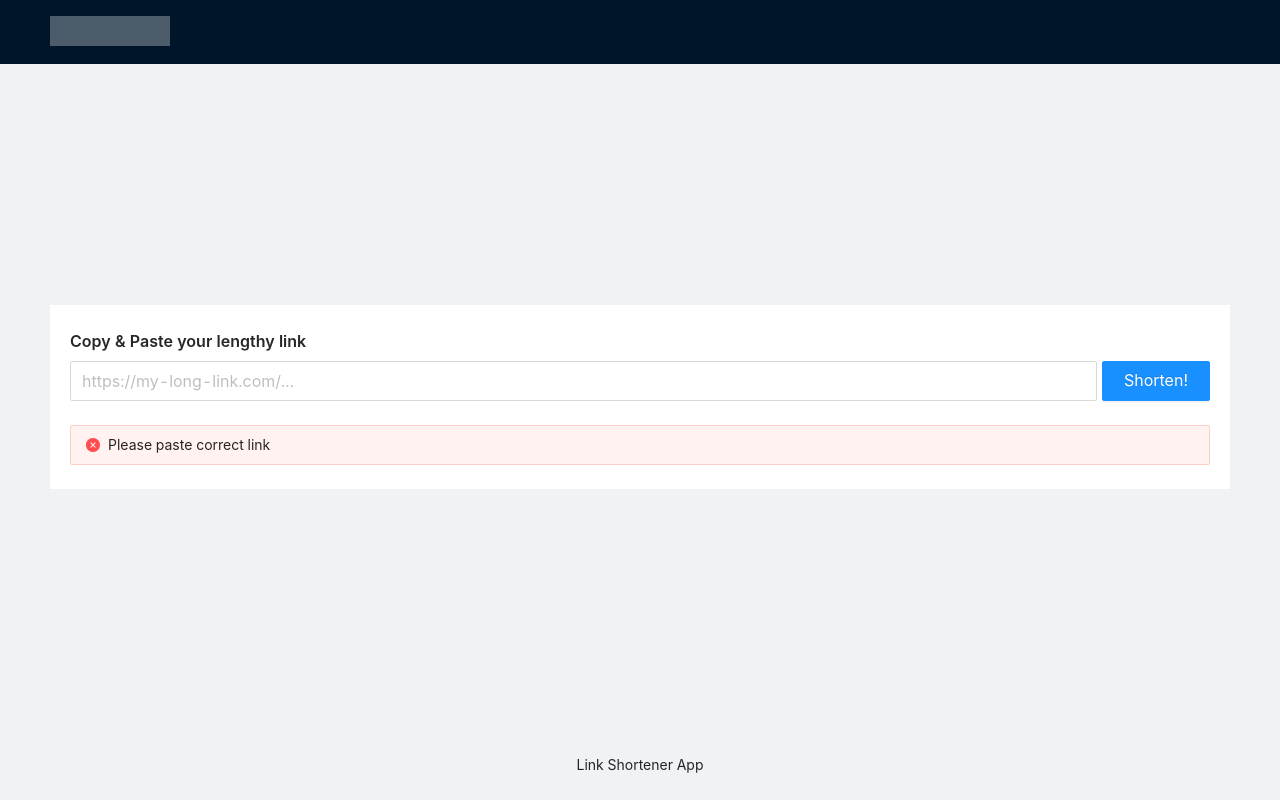
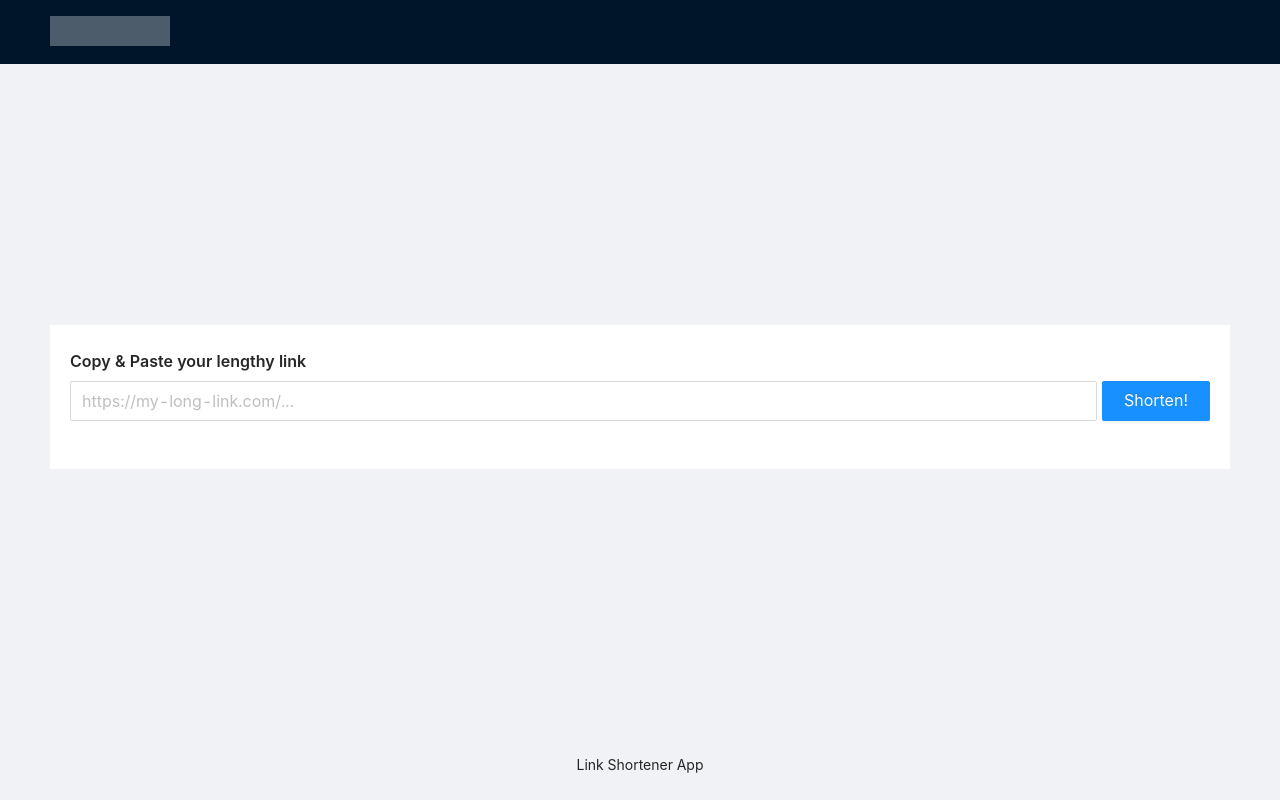
Before and after one commit to snowleopardAlexa/link-shortener-app, a Next.js app: page / in a window 1280 px wide. Built offline with nearby package versions, Linux system fonts and the light colour scheme.

Commit message:
add function alert

```diff
--- a/pages/index.tsx
+++ b/pages/index.tsx
@@ -1,3 +1,4 @@
+import { useState } from 'react';
 import Head from "next/head";
 import { Alert, Button, Form, Layout, Input, Typography } from "antd";
 import styles from "../styles/Home.module.css";
@@ -6,6 +7,13 @@ const { Header, Content, Footer } = Layout;
 const { Title } = Typography;
 
 function Home() {
+  const [status, setStatus] = useState <'initial' | 'error'> ('initial');
+
+// alert function
+const onFinishedFailed = () => {
+   setStatus('error');
+}
+
   return (
     <Layout>
     <Head>
@@ -19,7 +27,7 @@ function Home() {
       <div className={styles.shortner}>
         <Title level={5}>Copy &amp; Paste your lengthy link</Title>
         <Form
-
+         onFinishFailed={onFinishedFailed}
         >
           <div className={styles.linkField}>
             <div className={styles.linkFieldInput}>
@@ -40,7 +48,7 @@ function Home() {
             </div>
           </div>
         </Form>
-        <Alert showIcon message="Please paste correct link" type="error" />
+        {status === 'error' && <Alert showIcon message="Please paste correct link" type="error" />}
       </div>
     </Content>
     <Footer className={styles.footer}>
```
